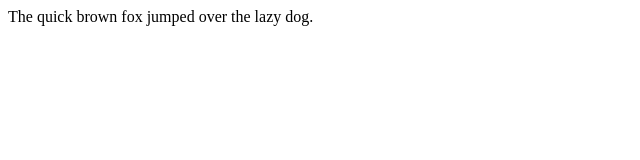
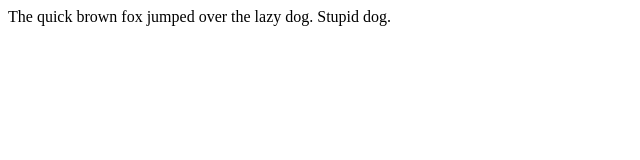
Before and after one commit to abhi-urmaliya/abhilashtest, a plain HTML site: page index.html in a window 1280 px wide. Shown: the whole page, without its empty margins (0-640 px from the left). Drawn offline with Linux system fonts and the light colour scheme.

Commit message:
Updated index page

```diff
--- a/index.html
+++ b/index.html
@@ -4,5 +4,6 @@
 </head>
 <body>
 The quick brown fox jumped over the lazy dog.
+Stupid dog.
 </body>
 </html>
```
